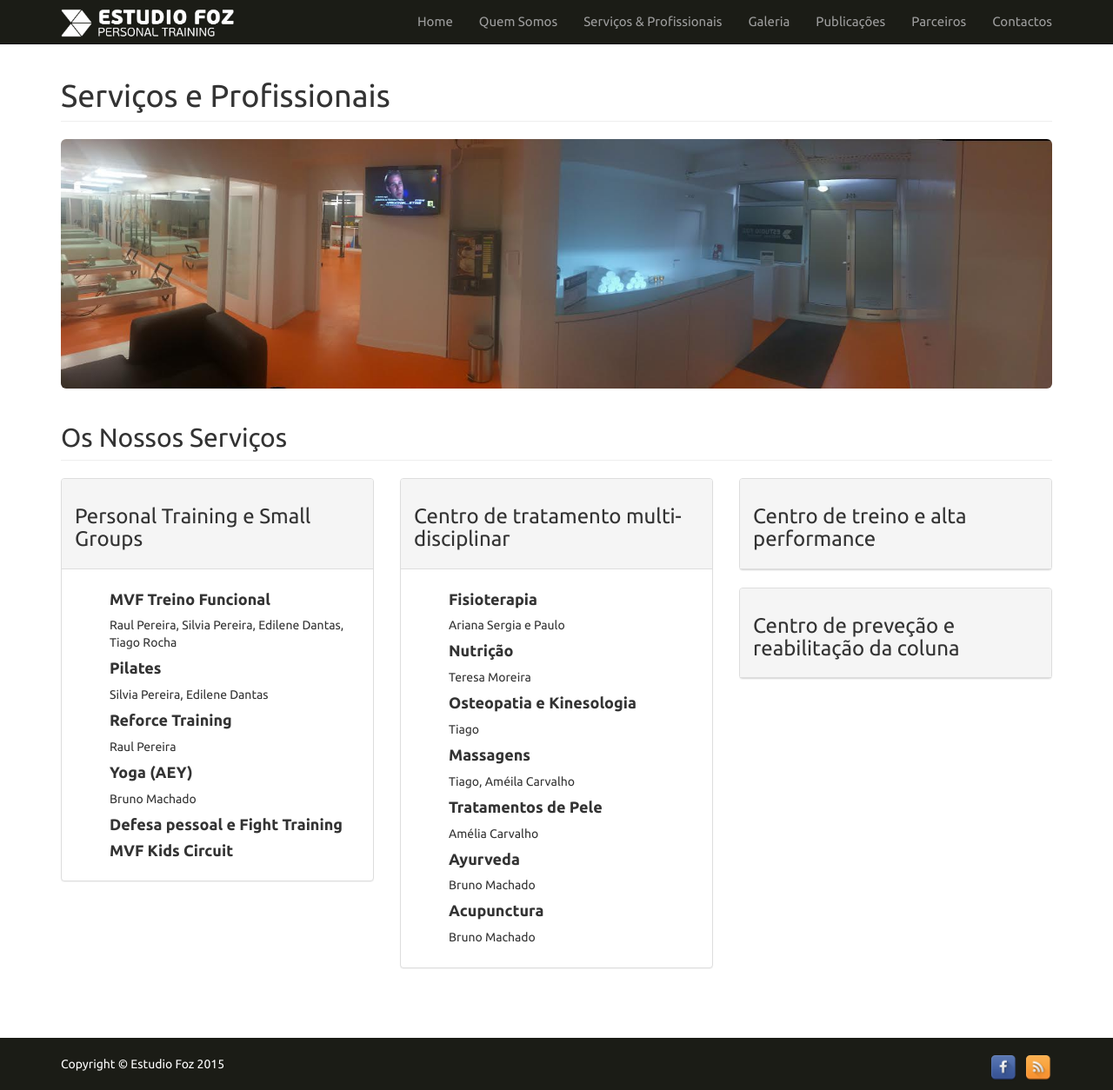
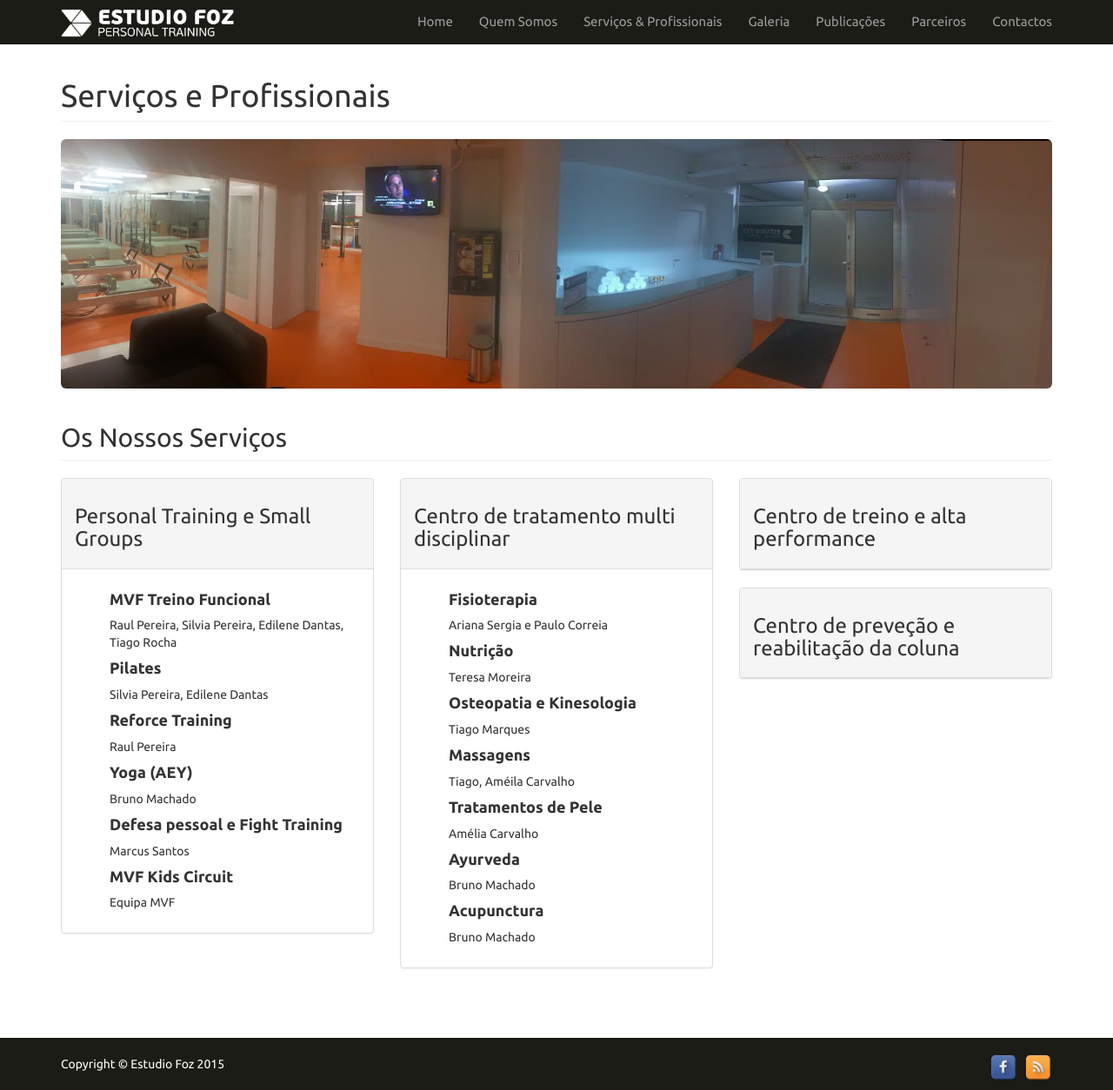
Before and after one commit to estudiotest/estudiotest.github.io, a Jekyll site: the page built from servicos-e-profissionais/index.html, in a window 1280 px wide and 1254 px high. Shown: the whole window at 87% size. Built offline with Jekyll 4.4.1, drawn with Linux system fonts in a browser that asks for light colours.

```diff
--- a/contactos/index.html
+++ b/contactos/index.html
@@ -1,6 +1,6 @@
 ---
 layout: default
-title: Estudio Foz - Contactos
+title: Contactos
 ---
 
  <!-- Content Row -->
--- a/galeria/index.html
+++ b/galeria/index.html
@@ -9,7 +9,7 @@ title: Galeria
           <h1 class="page-header">{{ page.title }}</h1>
         </div>
 
-        {% for i in (1..22) %}
+        {% for i in (1..20) %}
         <div class="col-lg-3 col-md-4 col-xs-6 thumb">
             <a class="thumbnail" href="#">
                 <img class="img-responsive img-rounded" src="/images/galeria/thumbs/galeria-{{i}}.jpg" alt="">
--- a/home/index.html
+++ b/home/index.html
@@ -64,7 +64,7 @@ title: Home
             </div>
             <div class="col-md-8">
                 <div class="jumbotron">
-                    <p>Equipa multi-disciplinar para atender todas as suas exigências no que diz respeito à saúde e bem-estar.</p>
+                    <p>Equipa multi disciplinar para atender todas as suas exigências no que diz respeito à saúde e bem-estar.</p>
 
                     <p>O nosso projeto foi desenvolvido para um espaço íntimo, acolhedor e personalizado. Atendendo às necessidades de quem quer atingir objetivos de ganho ou manutenção da saúde física e mental, e também de atletas que desejam aumentar o seu condicionamento físico e performance num desporto específico.</p>
 
--- a/servicos-e-profissionais/index.html
+++ b/servicos-e-profissionais/index.html
@@ -36,7 +36,9 @@ title: Serviços e Profissionais
                             <li><h4>Yoga (AEY)</h4></li>
                             <span class="prof">Bruno Machado</span>
                             <li><h4>Defesa pessoal e Fight Training</h4></li>
+                            <span class="prof">Marcus Santos</span>
                             <li><h4>MVF Kids Circuit</h4></li>
+                            <span class="prof">Equipa MVF</span>
                         </ul>
                     </div>
                 </div>
@@ -45,16 +47,18 @@ title: Serviços e Profissionais
             <div class="col-md-4">
             <div class="panel panel-default">
                 <div class="panel-heading">
-                    <h3>Centro de tratamento multi-disciplinar</h3>
+                    <h3>Centro de tratamento multi
+                        disciplinar</h3>
                 </div>
                 <div class="panel-body">
                 <ul>
                     <li><h4>Fisioterapia</h4></li>
-                    <span class="prof">Ariana Sergia e Paulo</span>
+                    <span class="prof">Ariana Sergia e Paulo Correia</span>
                     <li><h4>Nutrição</h4></li>
                     <span class="prof">Teresa Moreira</span>
                     <li><h4>Osteopatia e Kinesologia<h4></li>
-                    <span class="prof">Tiago</span>
+                    <span class="prof">Tiago Marques
+                    </span>
                     <li><h4>Massagens</h4></li>
                     Tiago, Améila Carvalho
                     <li><h4>Tratamentos de Pele</h4></li>
```
Also changed, not shown: images/carousel/_carousel-1.jpg (added), images/carousel/carousel-1.jpg, images/galeria/thumbs/galeria-18.jpg, images/galeria/thumbs/galeria-2.jpg, images/galeria/thumbs/galeria-21.jpg (deleted), images/galeria/thumbs/galeria-22.jpg (deleted).
